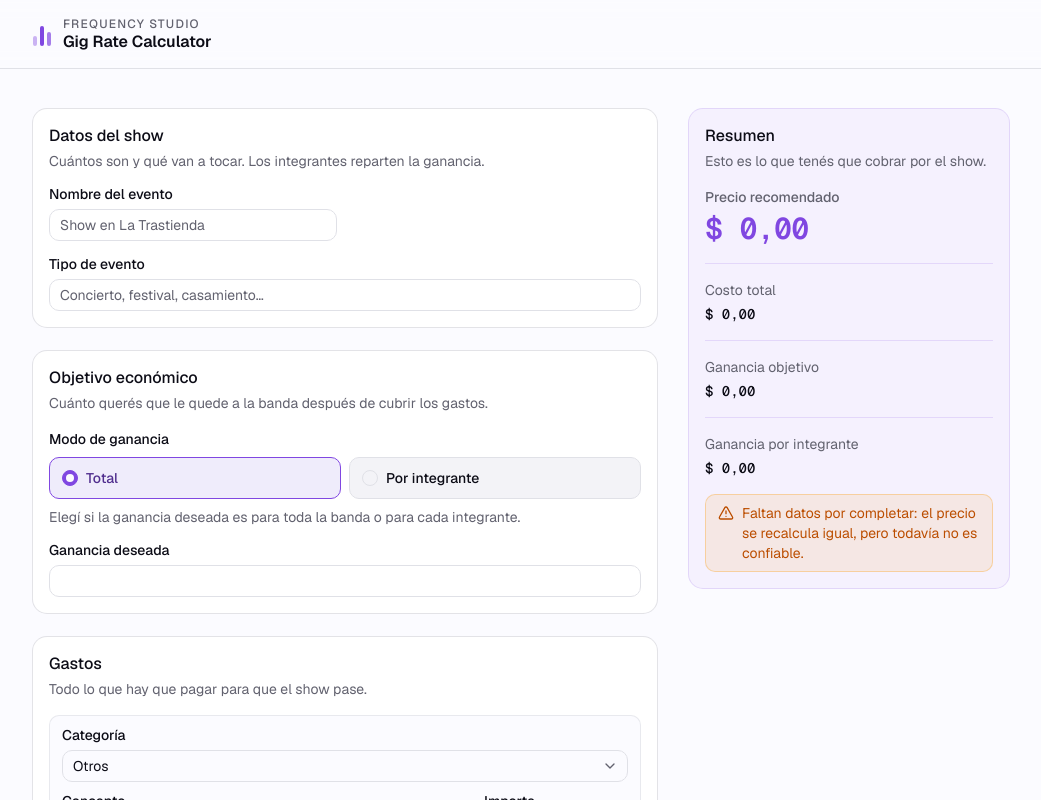
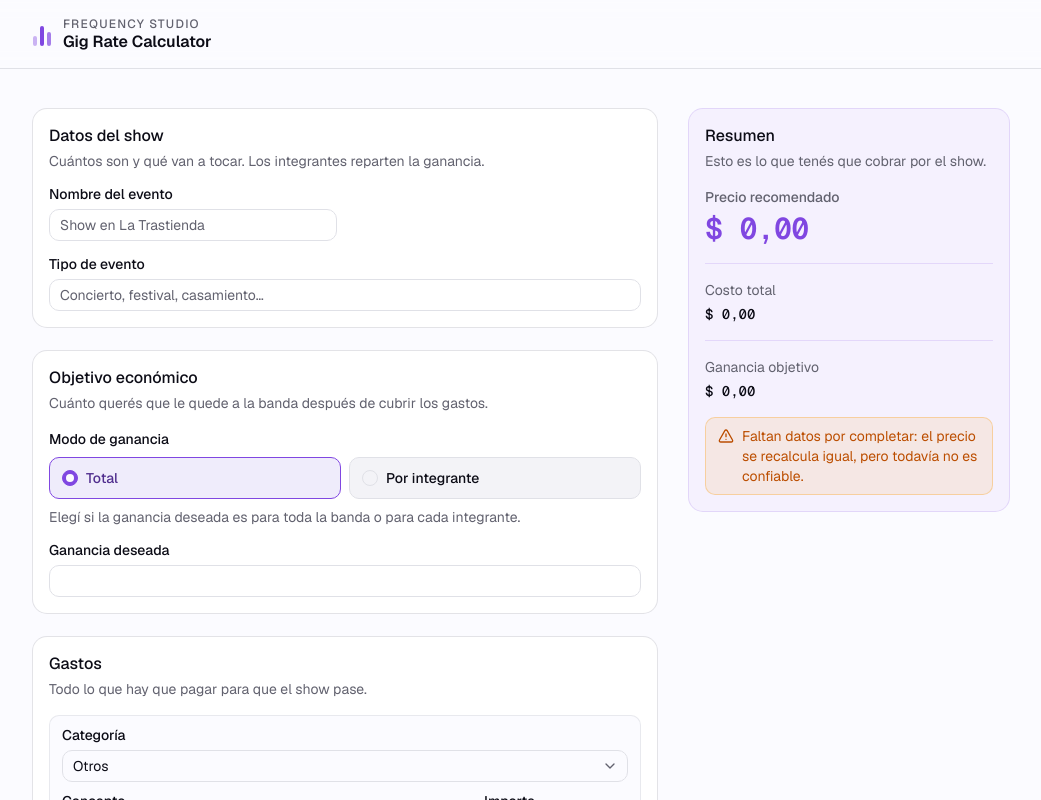
Before and after one commit to FrequencyStudio-dev/gig-rate-calculator-fe, a Next.js app: page / in a window 1280 px wide. Shown: the top 800 px of the page, without its empty margins (119-1160 px from the left). Built offline with nearby package versions, Linux system fonts and the light colour scheme.

Commit message:
style: hide per-member profit in total goal mode

```diff
--- a/components/BudgetCalculator.tsx
+++ b/components/BudgetCalculator.tsx
@@ -129,6 +129,7 @@ export function BudgetCalculator() {
           <CardContent>
             <SummaryCard
               result={result}
+              goalType={state.goal.type}
               isIncomplete={hasIncompleteData(state)}
             />
           </CardContent>
--- a/components/summary/SummaryCard.tsx
+++ b/components/summary/SummaryCard.tsx
@@ -1,14 +1,19 @@
 import { TriangleAlertIcon } from "lucide-react"
 
-import type { Result } from "@/features/calculator/types"
+import type { GoalType, Result } from "@/features/calculator/types"
 import { formatCurrency } from "@/lib/currency"
 
 export interface SummaryCardProps {
   result: Result
+  goalType: GoalType
   isIncomplete: boolean
 }
 
-export function SummaryCard({ result, isIncomplete }: SummaryCardProps) {
+export function SummaryCard({
+  result,
+  goalType,
+  isIncomplete,
+}: SummaryCardProps) {
   return (
     <div className="@container flex flex-col gap-4">
       <dl className="grid gap-4 @md:grid-cols-3">
@@ -38,6 +43,7 @@ export function SummaryCard({ result, isIncomplete }: SummaryCardProps) {
           </dd>
         </div>
 
+        {goalType === "perMember" ? (
           <div className="flex flex-col gap-1 border-t border-primary/15 pt-4">
             <dt className="text-sm text-muted-foreground">
               Ganancia por integrante
@@ -46,6 +52,7 @@ export function SummaryCard({ result, isIncomplete }: SummaryCardProps) {
               {formatCurrency(result.profitPerMember)}
             </dd>
           </div>
+        ) : null}
       </dl>
 
       {isIncomplete ? (
```
Lines whose indentation alone changed are shown as unchanged.
